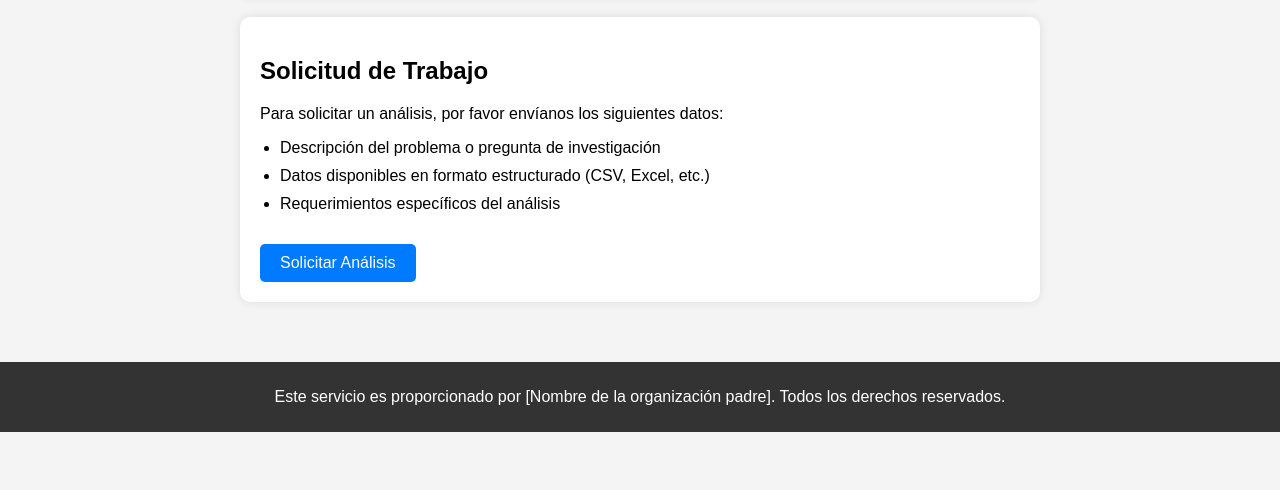
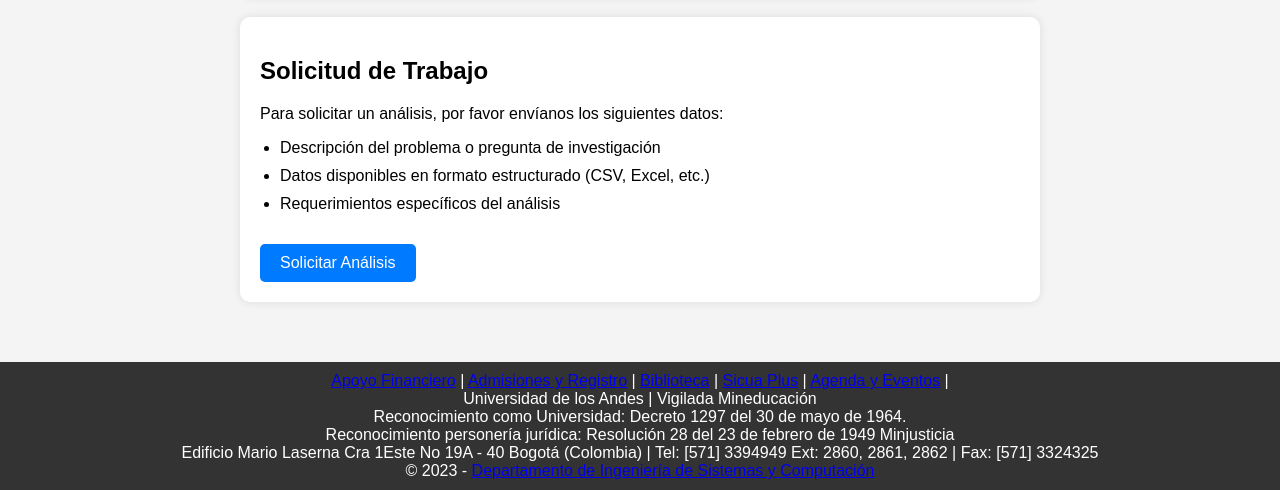
Before and after one commit to juanpabloreyesg/SemilleroAnalitica, a plain HTML site: page index.html in a window 1280 px wide. Shown: the part 771-1261 px from the top of the page. Before the commit the page ends 1203 px from the top, so only its background shows below. Drawn offline with Linux system fonts and the light colour scheme.

Commit message:
Update index.html

```diff
--- a/index.html
+++ b/index.html
@@ -101,7 +101,21 @@
         </div>
     </div>
     <footer>
-        <p>Este servicio es proporcionado por [Nombre de la organización padre]. Todos los derechos reservados.</p>
+        <div style="text-align: center;">
+          <a href="https://apoyofinanciero.uniandes.edu.co/">Apoyo Financiero</a> |
+          <a href="http://registro.uniandes.edu.co/">Admisiones y Registro</a> |
+          <a href="http://biblioteca.uniandes.edu.co/">Biblioteca</a> |
+          <a href="https://sicuaplus.uniandes.edu.co">Sicua Plus</a> |
+          <a href="http://eventos.uniandes.edu.co/">Agenda y Eventos</a> |
+          <!--a href="https://decanaturadeestudiantes.uniandes.edu.co/">Decanatura de Estudiantes.</a-->
+          <br> Universidad de los Andes | Vigilada Mineducación
+          <br> Reconocimiento como Universidad: Decreto 1297 del 30 de mayo de 1964.
+          <br> Reconocimiento personería jurídica: Resolución 28 del 23 de febrero de 1949 Minjusticia
+          <br> Edificio Mario Laserna Cra 1Este No 19A - 40 Bogotá (Colombia) | Tel: [571] 3394949 Ext: 2860, 2861, 2862
+          | Fax: [571] 3324325
+          <br> © 2023 - <a href="https://sistemas.uniandes.edu.co/">Departamento de Ingeniería de Sistemas y
+            Computación</a>
+        </div>
     </footer>
 </body>
 </html>
```
